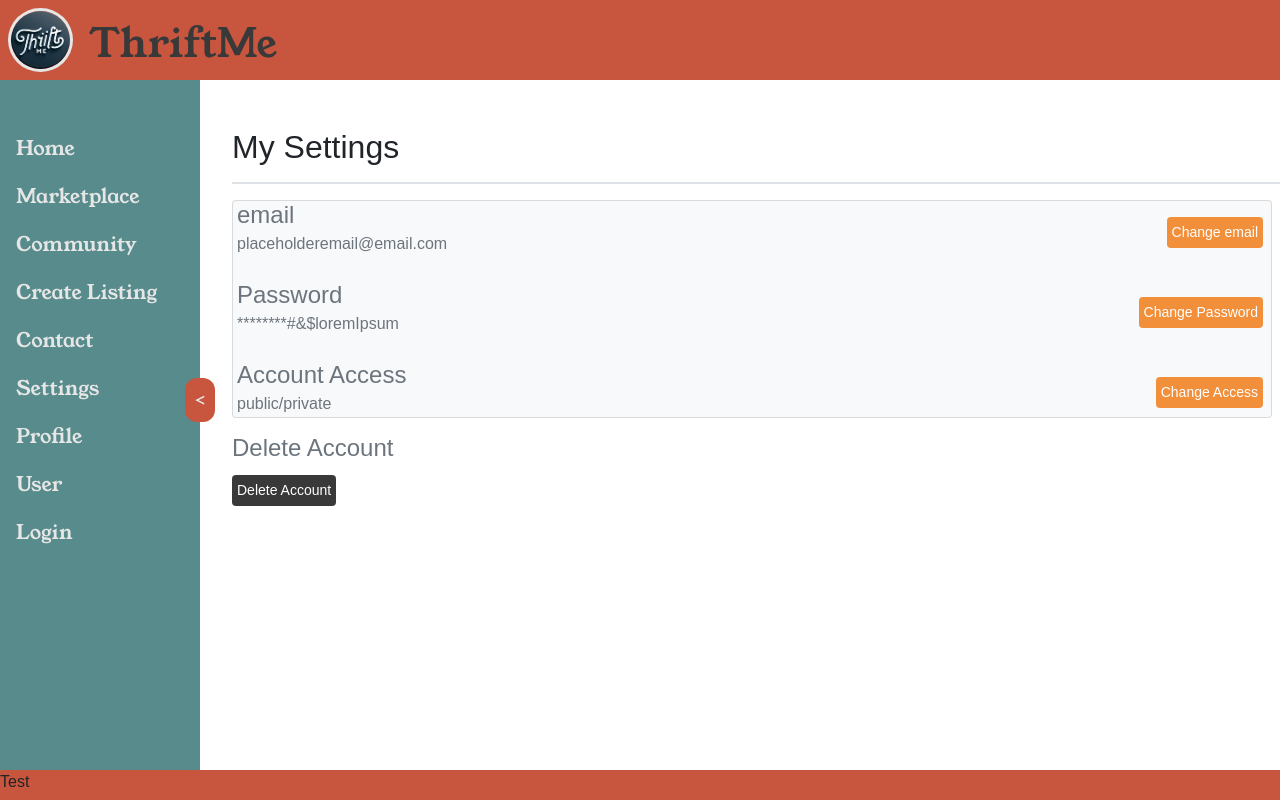
After one commit to RileyRetzloff/ThriftMe, a Flask app: template app/templates/settings.html in a window 1280 px wide. The commit adds this page. Run offline with Flask 3, Linux system fonts and the light colour scheme; the template is opened without the code that fills it, so the values that code supplies are empty; some web fonts are replaced.

Commit message:
fixed merge commit

```diff
--- /dev/null
+++ b/app/templates/marketplace.html
@@ -0,0 +1,5 @@
+<!-- MARKETPLACE PAGE -->
+{% extends "template.html" %}
+{% block content %}
+<h1>This is the MarketPlace Page</h1>
+{% endblock %}
--- /dev/null
+++ b/app/templates/settings.html
@@ -0,0 +1,40 @@
+<!-- SETTINGS PAGE -->
+{% extends "template.html" %}
+{% block content %}
+<h2>My Settings</h2>
+<hr class = "border border-muted border-1 opacity-75">
+
+<!-- will add content from database associated with the account later.......-->
+
+<div class="card rounded mr-2 bg-light text-secondary">
+    <div class="media">
+        <div class = "media-body">
+            <h4 class= "mt-0 mb-1 ml-1" >email</h4>
+            <h6 class = "mt-0 mb-1 ml-1">placeholderemail@email.com</h6>
+        </div>
+        <button type="button" class = "custom-button1 mt-3 mr-2 rounded text-white">Change email</button>
+    </div>
+
+    <div class="media mt-4 mb-4">
+        <div class = "media-body">
+            <h4 class= "mt-0 mb-1 ml-1" >Password</h4>
+            <h6 class = "mt-0 mb-1 ml-1">********#&$loremIpsum</h6>
+        </div>
+        <button type="button" class = "custom-button1 mt-3 mr-2 rounded text-white">Change Password</button>
+    </div>
+
+    <div class="media">
+        <div class = "media-body">
+            <h4 class= "mt-0 mb-1 ml-1" >Account Access</h4>
+            <h6 class = "mt-0 mb-1 ml-1">public/private</h6>
+        </div>
+        <button type="button" class = "custom-button1 mt-3 mr-2 rounded text-white">Change Access</button>
+    </div>
+</div>
+<div class="mt-3 text-secondary">
+    <h4>
+        Delete Account
+    </h4>
+    <button class="custom-button2 mt-1 rounded text-white">Delete Account</button>
+</div>
+{% endblock %}
--- a/templates/create_listing.html
+++ b/templates/create_listing.html
@@ -1,5 +1,5 @@
 <!-- CREATE LISTING PAGE -->
 {% extends "template.html" %}
-{% start block %}
-
+{% block content %}
+<h1>This is the Create Listing Page</h1>
 {% endblock %}
```
Also changed, not shown: app/__init__.py (added, +13 -0 lines), app/routes/create_listing_routes.py (added, +7 -0 lines), app/routes/index_routes.py (added, +49 -0 lines), app/routes/listing_routes.py (added, +7 -0 lines), app/routes/main_routes.py (added, +11 -0 lines), requirements.txt (+16 -2 lines), app/static/images/ThriftMe_logo.png (added), app/tests/config.py (added), app/tests/test_routes.py (added).
